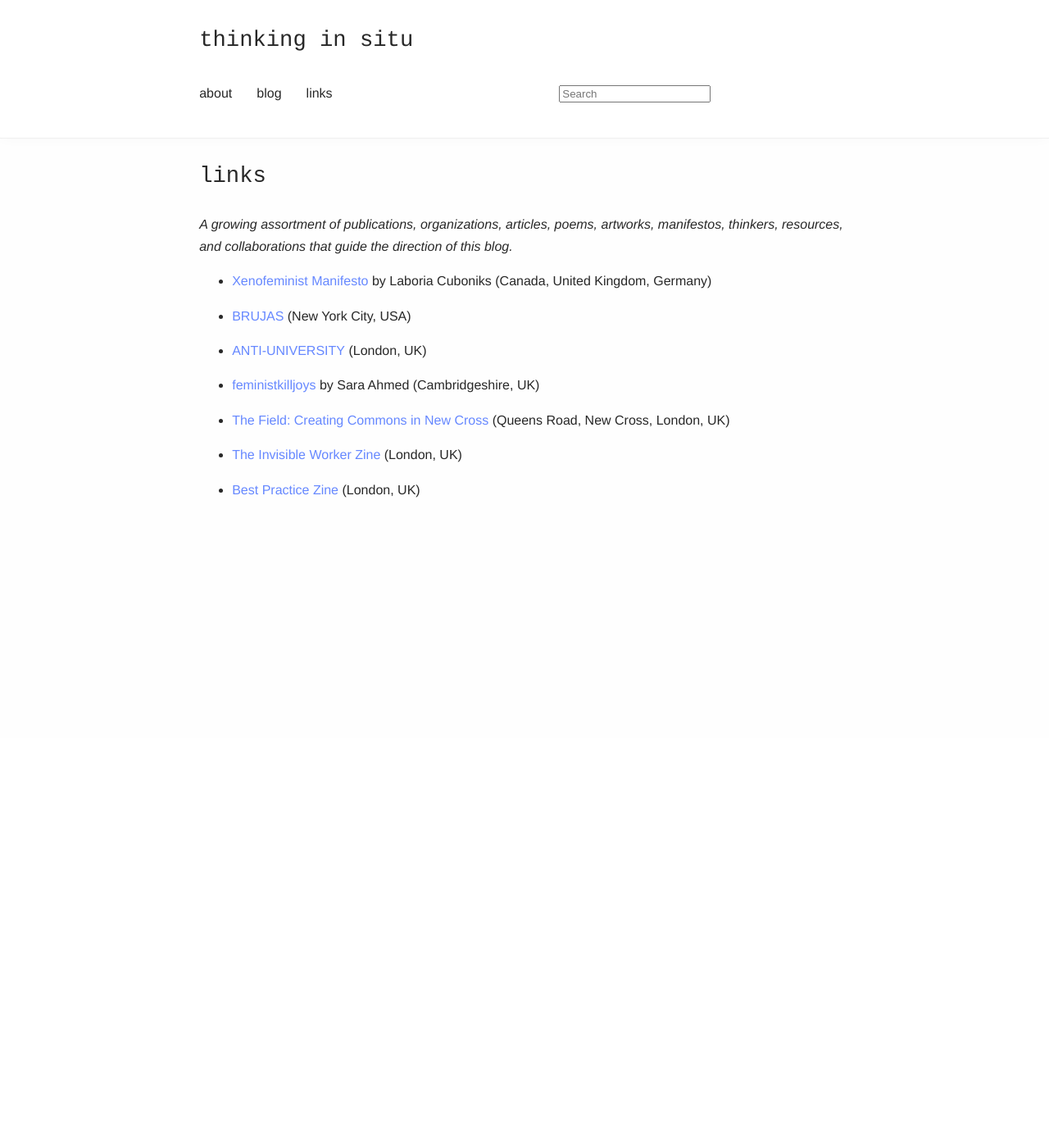
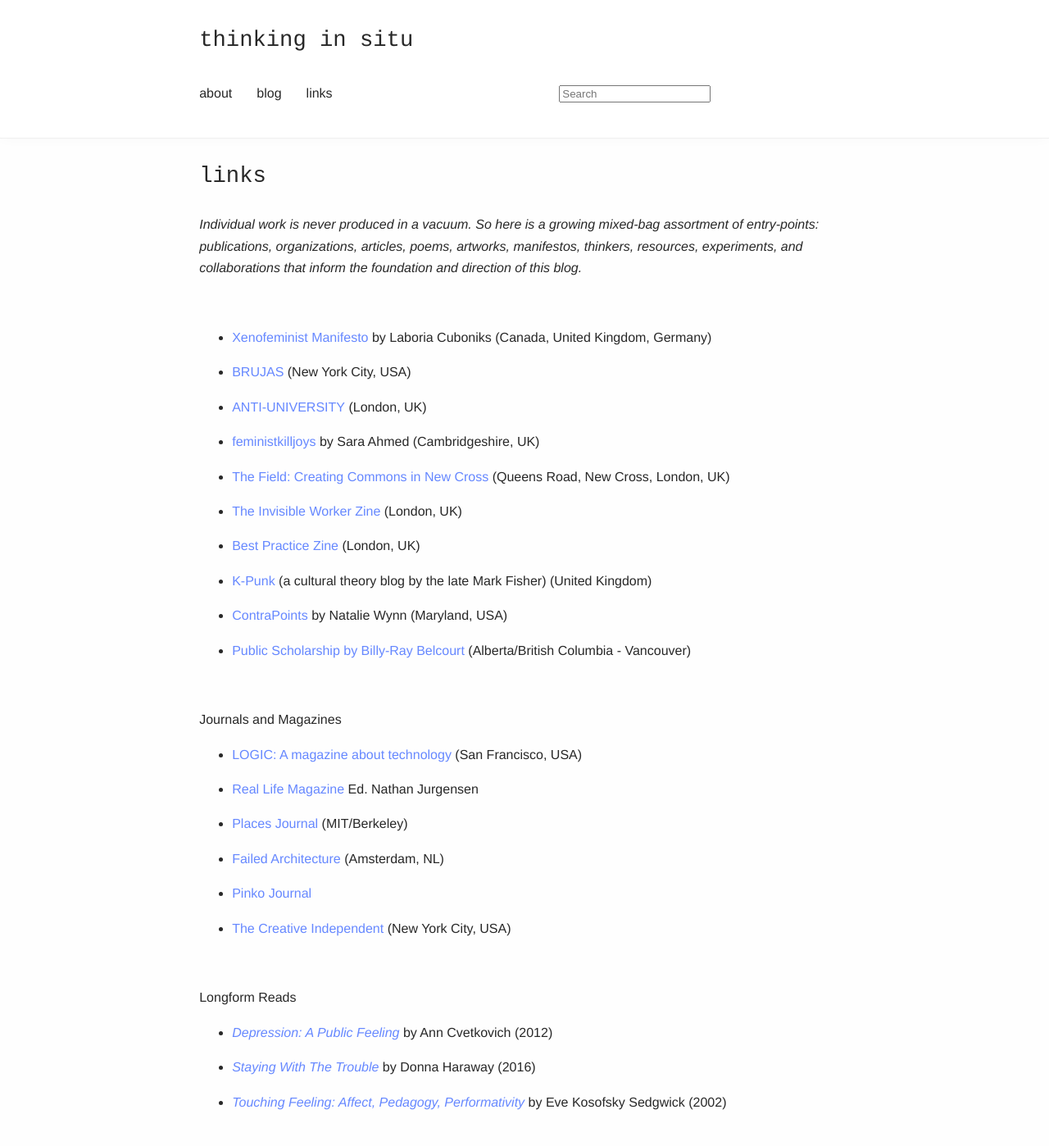
Before and after one commit to teddiebrock/blank-spaces, a Jekyll site: the page built from links.md, in a window 1280 px wide. Shown: the whole page at 82% size. Built offline with Jekyll 4.4.1, drawn with Linux system fonts in a browser that asks for light colours; before the commit the page ends 900 px from its top, so only the background shows below that.

Commit message:
test change - march 10 2023

```diff
--- a/_layouts/post.html
+++ b/_layouts/post.html
@@ -22,6 +23,7 @@
 <footer>
   {% if page.next.url %}<a class="gray" href="{{ page.next.url | relative_url }}">« {{ page.next.title }}</a>{% else %}<span></span>{% endif %}
   {% if page.previous.url %}<a class="gray" href="{{ page.previous.url | relative_url }}">{{ page.previous.title }} »</a>{% else %}<span></span>{% endif %}
+
 </footer>
 {% endif %}
 {% endif %}
--- a/links.md
+++ b/links.md
@@ -3,7 +3,11 @@
 title: "links"
 ---
 
-*A growing assortment of publications, organizations, articles, poems, artworks, manifestos, thinkers, resources, and collaborations that guide the direction of this blog.*
+*Individual work is never produced in a vacuum. So here is a growing mixed-bag assortment of entry-points: publications, organizations, articles, poems, artworks, manifestos, thinkers, resources, experiments, and collaborations that inform the foundation and direction of this blog.*
+
+
+
+&nbsp;
 
 * [Xenofeminist Manifesto](https://www.laboriacuboniks.net/) by Laboria Cuboniks (Canada, United Kingdom, Germany)
 
@@ -18,3 +22,36 @@
 * [The Invisible Worker Zine](https://theinvisibleworker.wordpress.com/) (London, UK)
 
 * [Best Practice Zine](https://bestpracticezine.bigcartel.com/) (London, UK)
+
+* [K-Punk](https://k-punk.org/) (a cultural theory blog by the late Mark Fisher) (United Kingdom)
+
+* [ContraPoints](https://www.youtube.com/user/ContraPoints/featured) by Natalie Wynn (Maryland, USA)
+
+* [Public Scholarship by Billy-Ray Belcourt](https://billy-raybelcourt.com/public-scholarship) (Alberta/British Columbia - Vancouver)
+
+&nbsp;
+
+**Journals and Magazines**
+
+* [LOGIC: A magazine about technology](https://logicmag.io/) (San Francisco, USA)
+
+* [Real Life Magazine](https://reallifemag.com/) Ed. Nathan Jurgensen
+
+* [Places Journal](https://placesjournal.org/?cn-reloaded=1) (MIT/Berkeley)
+
+* [Failed Architecture](https://failedarchitecture.com/) (Amsterdam, NL)
+
+* [Pinko Journal](http://pinko.online/)
+
+* [The Creative Independent](https://thecreativeindependent.com/about/) (New York City, USA)
+
+
+&nbsp;
+
+**Longform Reads**
+
+* *[Depression: A Public Feeling](https://www.dukeupress.edu/depression)* by Ann Cvetkovich (2012)
+
+* *[Staying With The Trouble](https://www.dukeupress.edu/staying-with-the-trouble)* by Donna Haraway (2016)
+
+* *[Touching Feeling: Affect, Pedagogy, Performativity](https://www.dukeupress.edu/touching-feeling)* by Eve Kosofsky Sedgwick (2002)
```
Also changed, not shown: other parts of _layouts/post.html (+1 -0 lines), _posts/2019-06-06-autonomous-blog.md (+2 -1 lines), about.md (+3 -1 lines).
